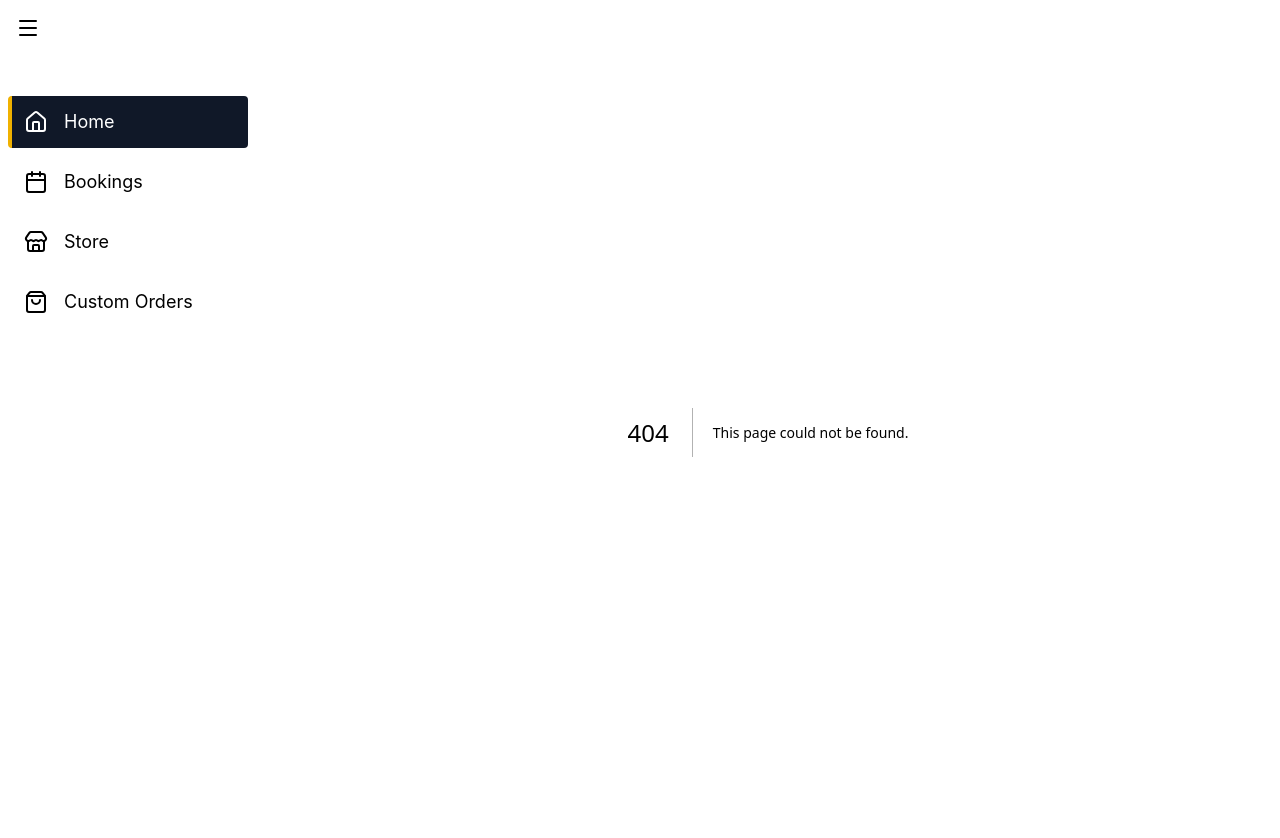
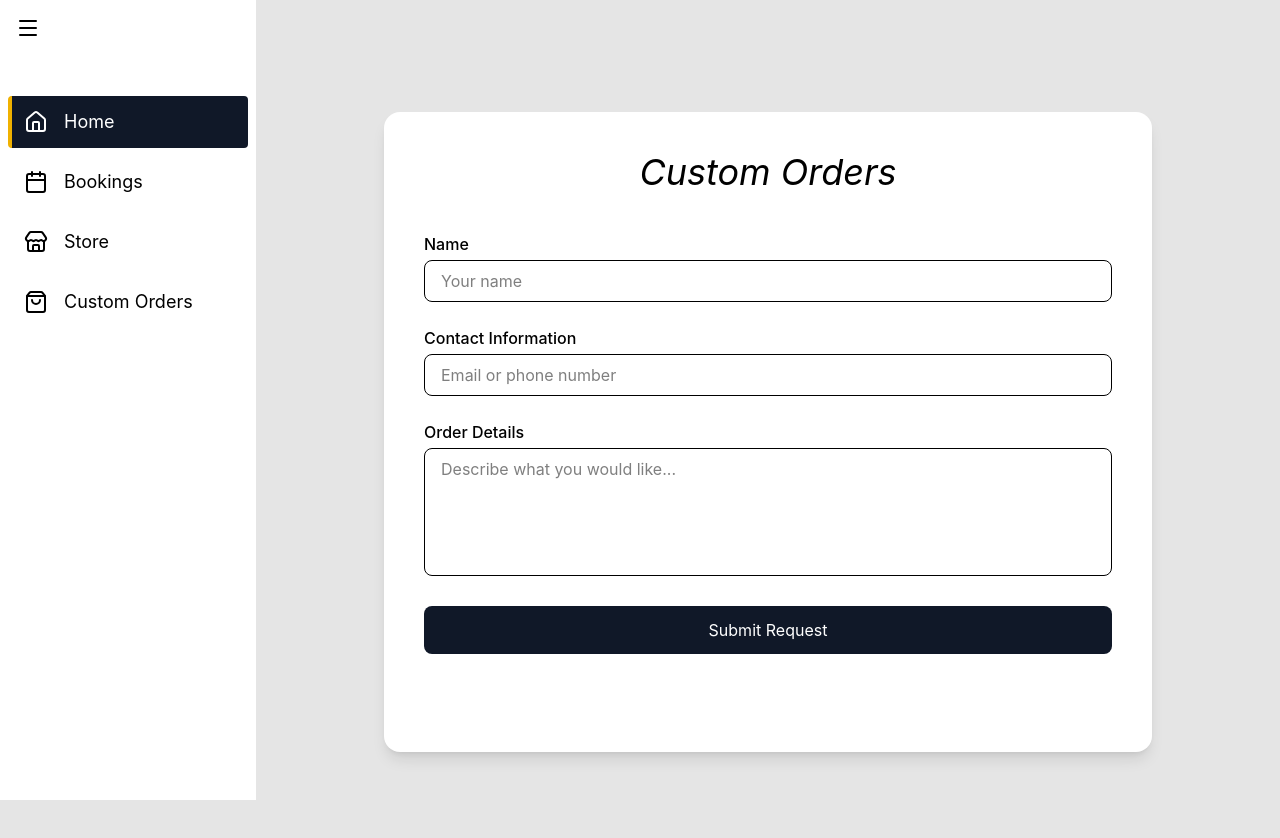
Before and after one commit to amond049/mehendhibyb, a Next.js app: page /customorders in a window 1280 px wide. Before the commit this address had no page. Shown: the top 838 px of the page. Built offline with nearby package versions, Linux system fonts and the light colour scheme.

Commit message:
Added the custom orders page

```diff
--- /dev/null
+++ b/app/customorders/page.tsx
@@ -0,0 +1,64 @@
+export default function CustomOrdersPage() {
+  return (
+    <main className="min-h-screen bg-neutral-200 flex justify-center px-6 py-20">
+
+      <div className="w-full max-w-3xl bg-white rounded-2xl shadow-lg p-10">
+
+        {/* Title */}
+        <h1 className="text-4xl italic text-center mb-10">
+          Custom Orders
+        </h1>
+
+        {/* Form */}
+        <form className="space-y-6">
+
+          {/* Name */}
+          <div>
+            <label className="block mb-1 font-medium">
+              Name
+            </label>
+            <input
+              type="text"
+              placeholder="Your name"
+              className="w-full border rounded-lg px-4 py-2 focus:outline-none focus:ring-2 focus:ring-yellow-500"
+            />
+          </div>
+
+          {/* Contact Info */}
+          <div>
+            <label className="block mb-1 font-medium">
+              Contact Information
+            </label>
+            <input
+              type="text"
+              placeholder="Email or phone number"
+              className="w-full border rounded-lg px-4 py-2 focus:outline-none focus:ring-2 focus:ring-yellow-500"
+            />
+          </div>
+
+          {/* Custom Order Details */}
+          <div>
+            <label className="block mb-1 font-medium">
+              Order Details
+            </label>
+            <textarea
+              placeholder="Describe what you would like..."
+              className="w-full border rounded-lg px-4 py-2 h-32 resize-none focus:outline-none focus:ring-2 focus:ring-yellow-500"
+            />
+          </div>
+
+          {/* Submit Button */}
+          <button
+            type="submit"
+            className="w-full bg-gray-900 text-white py-3 rounded-lg hover:bg-black transition"
+          >
+            Submit Request
+          </button>
+
+        </form>
+
+      </div>
+
+    </main>
+  );
+}
--- a/components/sidebar.tsx
+++ b/components/sidebar.tsx
@@ -12,7 +12,7 @@
     { name: "Home", icon: Home, href: "/" },
     { name: "Bookings", icon: Calendar, href: "/bookings" },
     { name: "Store", icon: Store, href: "/store" },
-    { name: "Custom Orders", icon: ShoppingBag, href: "/custom-orders" },
+    { name: "Custom Orders", icon: ShoppingBag, href: "/customorders" },
   ];
 
   return (
```
